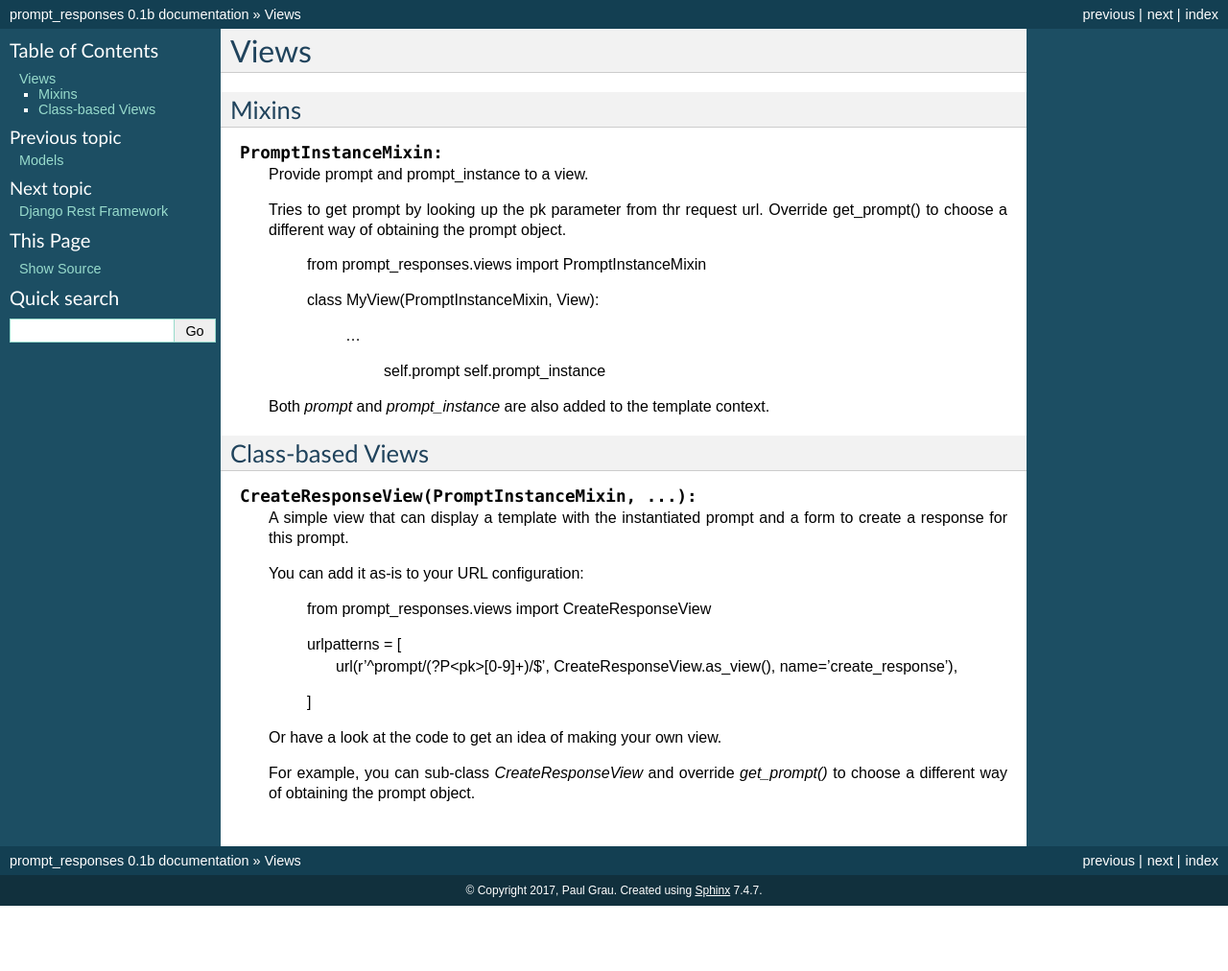
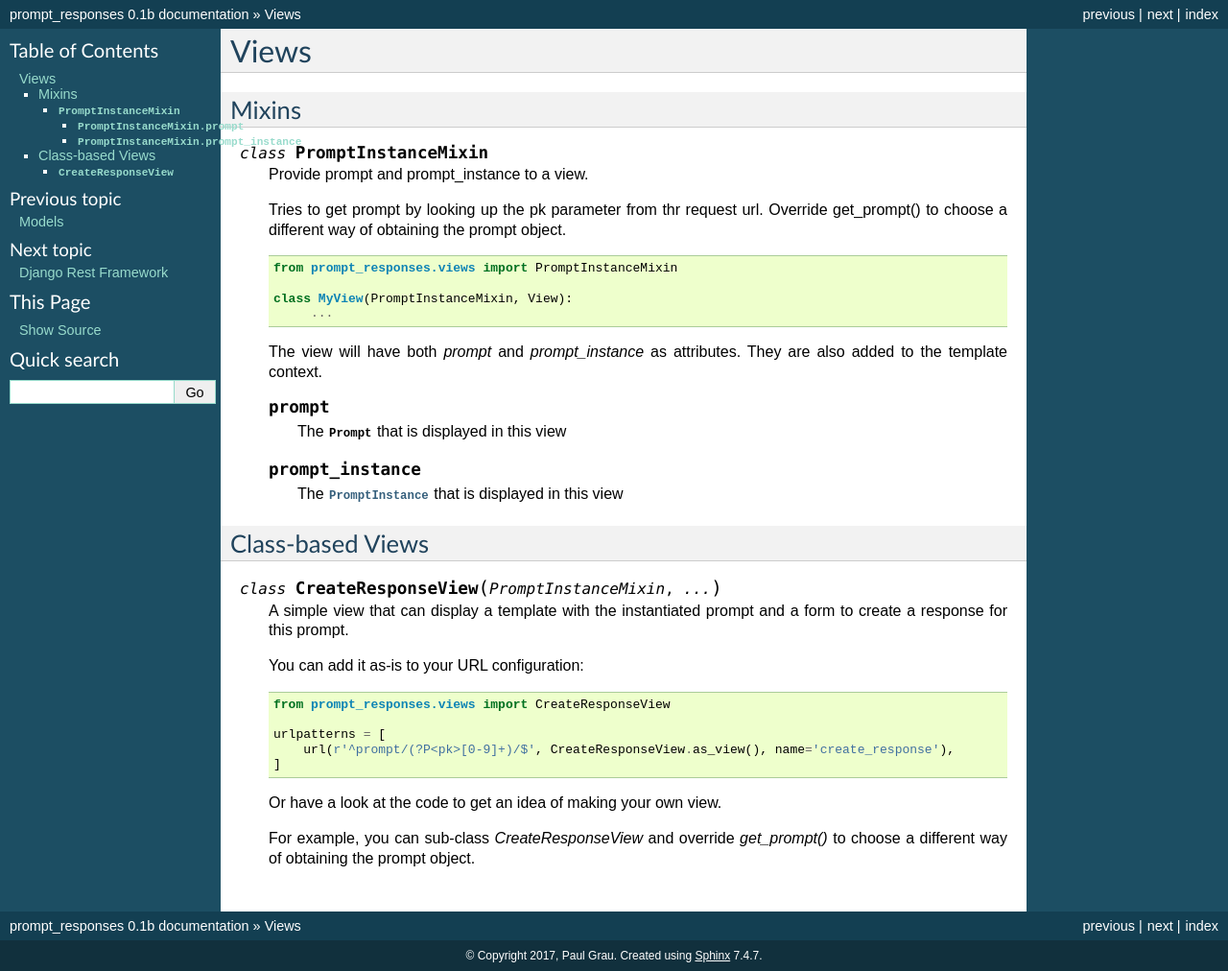
Before and after one commit to graup/django-prompt-responses, a Sphinx documentation site: the page built from docs/views.rst, in a window 1280 px wide. Shown: the whole page at 96% size. Built offline with Sphinx 7.4.7, drawn with Linux system fonts in a browser that asks for light colours; before the commit the page ends 944 px from its top, so only the background shows below that.

Commit message:
documentation

```diff
--- a/docs/models.rst
+++ b/docs/models.rst
@@ -10,6 +10,10 @@ Prompt
 PromptInstance
 --------------
 
+.. class:: PromptInstance
+
+    Foo
+
 Response
 ========
 
--- a/docs/views.rst
+++ b/docs/views.rst
@@ -5,34 +5,43 @@ Views
 Mixins
 ------
 
-.. class:: PromptInstanceMixin:
+.. class:: PromptInstanceMixin
 
     Provide prompt and prompt_instance to a view.
 
     Tries to get prompt by looking up the pk parameter from thr request url.
     Override get_prompt() to choose a different way of obtaining the prompt object.
 
+    .. code-block:: python
+
        from prompt_responses.views import PromptInstanceMixin
 
        class MyView(PromptInstanceMixin, View):
-
             ...
 
-                self.prompt
-                self.prompt_instance
+    The view will have both `prompt` and `prompt_instance` as attributes.
+    They are also added to the template context.
 
-    Both `prompt` and `prompt_instance` are also added to the template context.
+    .. attribute:: prompt
+
+       The :class:`Prompt` that is displayed in this view
+
+    .. attribute:: prompt_instance
+
+       The :class:`PromptInstance` that is displayed in this view
 
 
 Class-based Views
 -----------------
 
-.. class:: CreateResponseView(PromptInstanceMixin, ...):
+.. class:: CreateResponseView(PromptInstanceMixin, ...)
 
     A simple view that can display a template with the instantiated prompt and a form to
     create a response for this prompt.
 
     You can add it as-is to your URL configuration:
+
+    .. code-block:: python
 
         from prompt_responses.views import CreateResponseView
 
```
